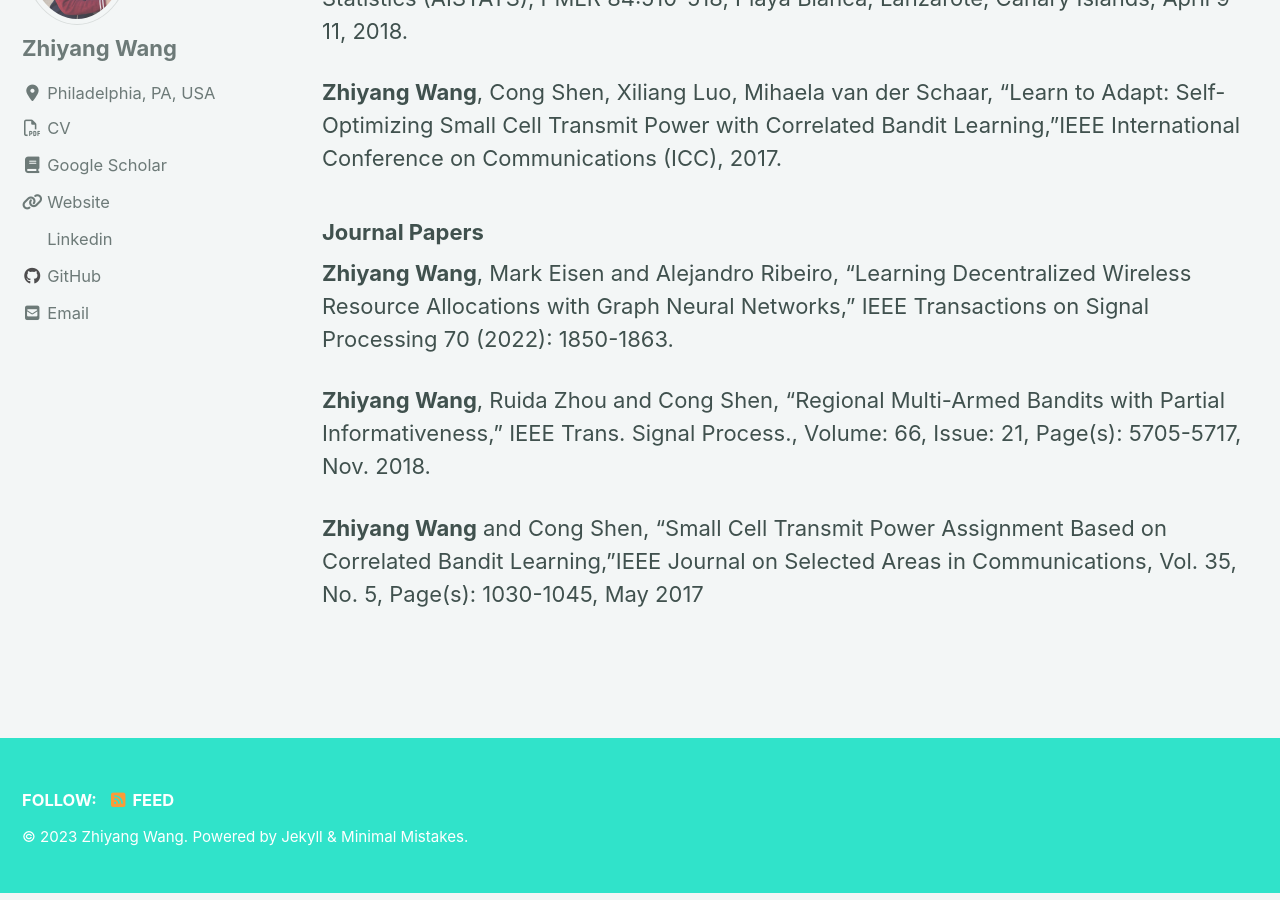
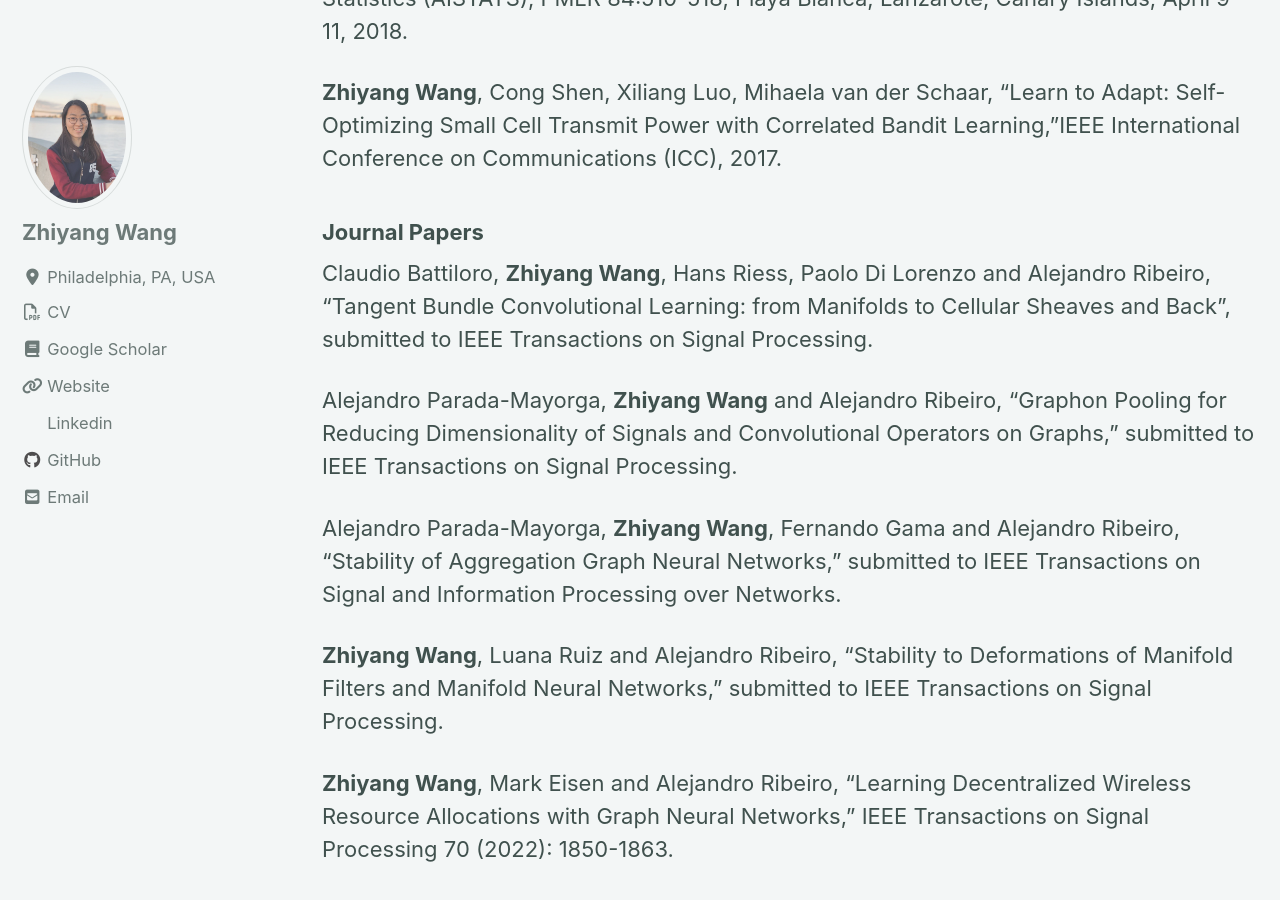
Before and after one commit to Zhiyang43/zhiyang43.github.io, a Jekyll site: the page built from _pages/publications.md, in a window 1280 px wide and 900 px high, scrolled down 1921 px. Built offline with Jekyll 4.4.1, drawn with Linux system fonts in a browser that asks for light colours; cached includes are drawn as plain includes; nearby versions of some CDN libraries; some of the changed text lies outside the part shown.

Commit message:
Update publications.md

```diff
--- a/_pages/publications.md
+++ b/_pages/publications.md
@@ -12,10 +12,10 @@ author_profile: true
 
 <b>Zhiyang Wang</b>, Luana Ruiz and Alejandro Ribeiro, "Convergence of Graph Neural Networks on Relatively Sparse Graphs", submitted to Asilomar 2023.  [[link](/Papers/Asilomar2023.pdf)]<br>
 
-<b>Zhiyang Wang</b>, Luana Ruiz and Alejandro Ribeiro, "Convolutional Filtering on Sampled Manifolds", submitted to ICASSP 2023.  [[link](/Papers/sampledmanifolds.pdf)]<br>
+<b>Zhiyang Wang</b>, Luana Ruiz and Alejandro Ribeiro, "Convolutional Filtering on Sampled Manifolds", accepted at ICASSP 2023.  [[link](/Papers/sampledmanifolds.pdf)]<br>
 
 
-C. Battiloro, <b>Z. Wang</b>, H. Riess, P. Di Lorenzo and A. Ribeiro, "Tangent Bundle Filters and Neural Networks:  from Manifolds to Cellular Sheaves and Back", submitted to ICASSP 2023.  [[link](/Papers/VMNN_ICASSP.pdf)]<br>
+Claudio Battiloro, <b>Zhiyang Wang</b>, Hans Riess, Paolo Di Lorenzo and Alejandro Ribeiro, "Tangent Bundle Filters and Neural Networks:  from Manifolds to Cellular Sheaves and Back", accepted at ICASSP 2023.  [[link](/Papers/VMNN_ICASSP.pdf)]<br>
 
 <b>Zhiyang Wang</b>, Luana Ruiz and Alejandro Ribeiro, "Convolutional Neural Networks on Manifolds: From Graphs and Back", accepted at Asilomar 2022.  [[link](/Papers/convolution-asilomar2022.pdf)]<br>
 
@@ -45,6 +45,13 @@ Cong Shen, <b>Zhiyang Wang</b>, Sofia S Villar and Mihaela van der Schaar, "Lear
 
 
 ### Journal Papers
+Claudio Battiloro, <b>Zhiyang Wang</b>, Hans Riess, Paolo Di Lorenzo and Alejandro Ribeiro, "Tangent Bundle Convolutional Learning: from Manifolds to Cellular Sheaves and Back", submitted to IEEE Transactions on Signal Processing. <br>
+
+Alejandro Parada-Mayorga, <b>Zhiyang Wang</b> and  Alejandro Ribeiro, "Graphon Pooling for Reducing Dimensionality of Signals and Convolutional Operators on Graphs," submitted to IEEE Transactions on Signal Processing. <br>
+
+Alejandro Parada-Mayorga, <b>Zhiyang Wang</b>, Fernando Gama and  Alejandro Ribeiro, "Stability of Aggregation Graph Neural Networks," submitted to IEEE Transactions on Signal and Information Processing over Networks. <br>
+
+<b>Zhiyang Wang</b>, Luana Ruiz and  Alejandro Ribeiro, "Stability to Deformations of Manifold Filters and Manifold Neural Networks," submitted to IEEE Transactions on Signal Processing. <br>
 
 <b>Zhiyang Wang</b>, Mark Eisen and  Alejandro Ribeiro, "Learning Decentralized Wireless Resource Allocations with Graph Neural Networks," IEEE Transactions on Signal Processing 70 (2022): 1850-1863. <br>
 
```
